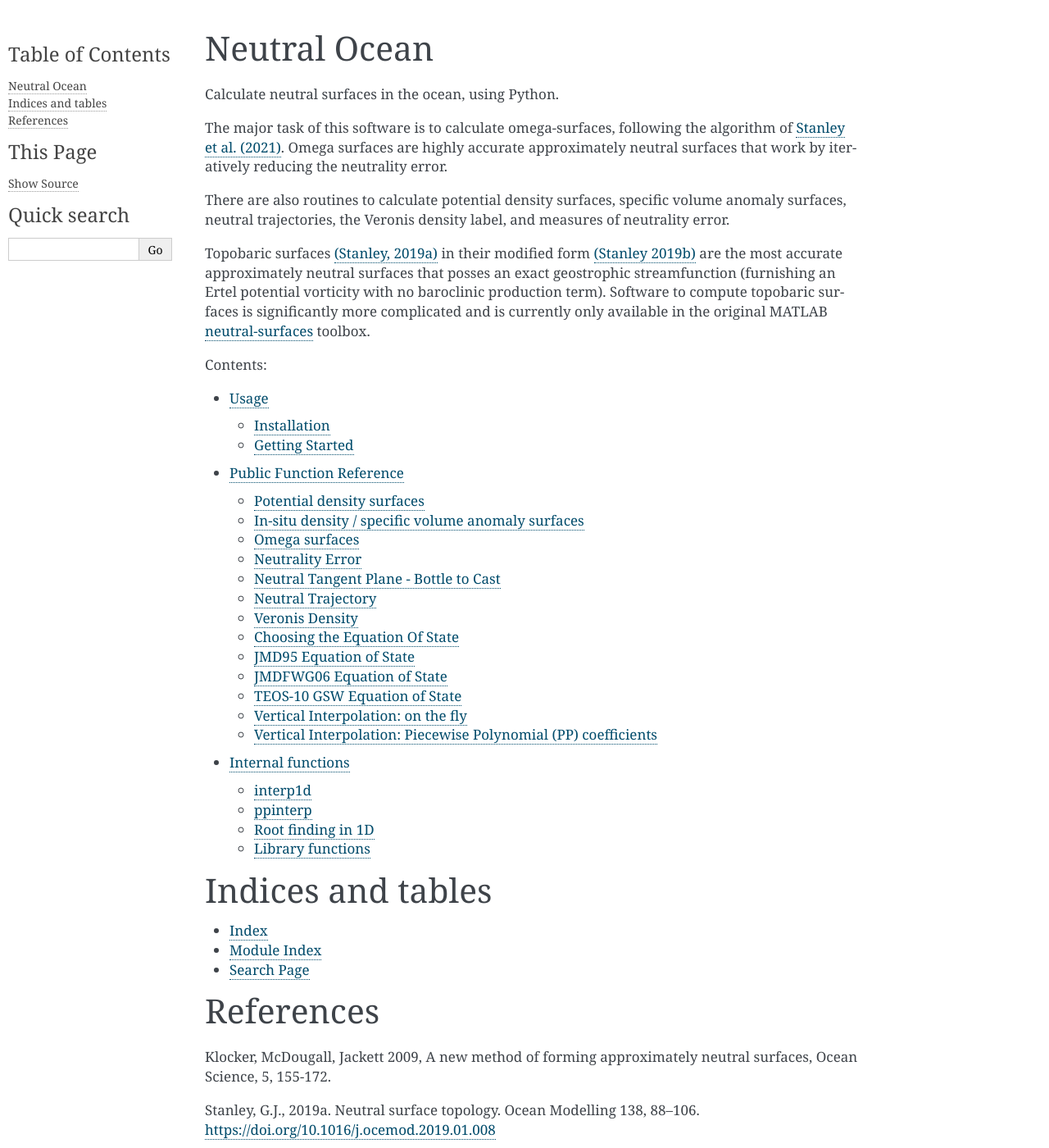
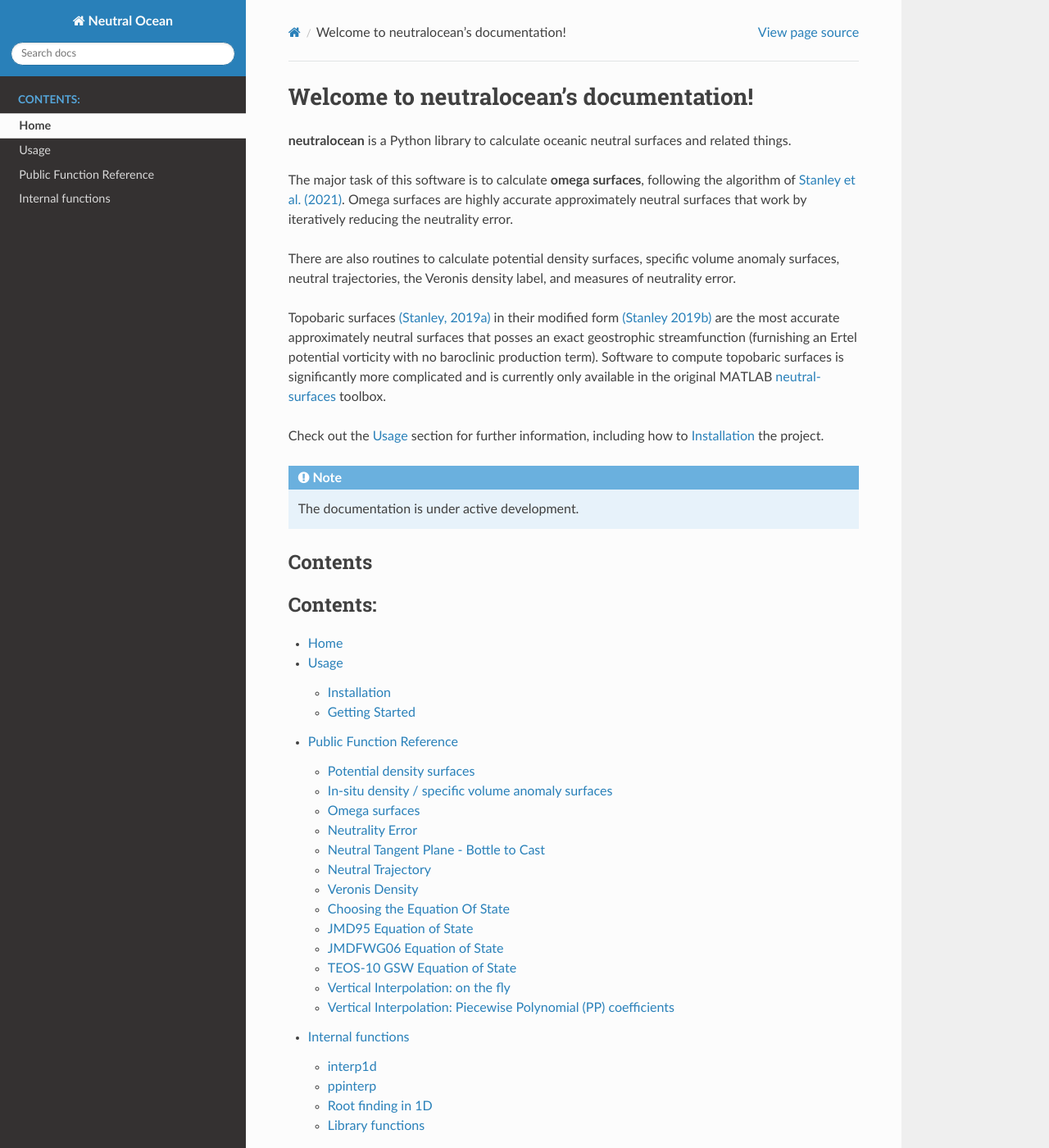
Before and after one commit to geoffstanley/neutralocean, a Sphinx documentation site: the page built from docs/index.rst, in a window 1280 px wide and 1400 px high. Shown: the whole window at 82% size. Built offline with Sphinx 7.4.7 and the Read the Docs theme 2.0.0, drawn with Linux system fonts in a browser that asks for light colours; some of the changed text lies outside the part shown.

Commit message:
Switch from alabaster theme to readthedocs theme
updating many files by following
https://github.com/readthedocs-examples/example-sphinx-basic/

It's working.  Need to reorganize the TOC tree, and do cross-referencing

```diff
--- a/docs/API.rst
+++ b/docs/API.rst
@@ -1,6 +1,8 @@
 Public Function Reference
 =========================
 
+.. autosummary::
+   :toctree: generated
 
 Potential density surfaces
 --------------------------
--- a/docs/conf.py
+++ b/docs/conf.py
@@ -2,7 +2,7 @@
 #
 # This file only contains a selection of the most common options. For a full
 # list see the documentation:
-# http://www.sphinx-doc.org/en/master/config
+# https://www.sphinx-doc.org/en/master/usage/configuration.html
 
 # -- Path setup --------------------------------------------------------------
 
@@ -14,10 +14,11 @@
 # import sys
 # sys.path.insert(0, os.path.abspath('.'))
 
+
 # -- Project information -----------------------------------------------------
 
 project = 'Neutral Ocean'
-copyright = '2021, Geoffrey Stanley'
+copyright = '2022, Geoffrey Stanley'
 author = 'Geoffrey Stanley'
 
 # The full version, including alpha/beta/rc tags
@@ -30,7 +31,10 @@ release = '0.1'
 # extensions coming with Sphinx (named 'sphinx.ext.*') or your custom
 # ones.
 extensions = [
+    "sphinx.ext.duration",
+    "sphinx.ext.doctest",
     "sphinx.ext.autodoc",
+    "sphinx.ext.autosummary",
     "sphinx.ext.todo",
     "sphinx.ext.mathjax",
     "sphinx.ext.viewcode",
@@ -39,9 +43,18 @@ extensions = [
 ]
 #    "sphinx.ext.autosectionlabel",
 
+intersphinx_mapping = {
+    "rtd": ("https://docs.readthedocs.io/en/stable/", None),
+    "python": ("https://docs.python.org/3/", None),
+    "sphinx": ("https://www.sphinx-doc.org/en/master/", None),
+}
+intersphinx_disabled_domains = ["std"]
 
 # Add any paths that contain templates here, relative to this directory.
-#templates_path = ['_templates']
+templates_path = ['_templates']
+
+# -- Options for EPUB output
+epub_show_urls = "footnote"
 
 # List of patterns, relative to source directory, that match files and
 # directories to ignore when looking for source files.
@@ -54,16 +67,10 @@ exclude_patterns = ['_build', 'Thumbs.db', '.DS_Store']
 # The theme to use for HTML and HTML Help pages.  See the documentation for
 # a list of builtin themes.
 #
-html_theme = 'alabaster'
-html_theme_options = {
-    'page_width': 'auto',
-}
+html_theme = "sphinx_rtd_theme"
 
 # Add any paths that contain custom static files (such as style sheets) here,
 # relative to this directory. They are copied after the builtin static files,
 # so a file named "default.css" will overwrite the builtin "default.css".
-# html_static_path = ['_static']
-
-
-#import numpydoc
-#numpydoc_xref_param_type = True
+#
+# html_static_path = ["_static"]
--- a/docs/index.rst
+++ b/docs/index.rst
@@ -1,34 +1,45 @@
-.. Neutral surfaces documentation master file, created by
-   sphinx-quickstart on Fri Apr  9 11:29:28 2021.
-   You can adapt this file completely to your liking, but it should at least
-   contain the root `toctree` directive.
+Welcome to neutralocean's documentation!
+========================================
 
-Neutral Ocean
-=============
+**neutralocean** is a Python library to calculate oceanic neutral surfaces and related things.
 
-Calculate neutral surfaces in the ocean, using Python.
+The major task of this software is to calculate **omega surfaces**, following the algorithm of `Stanley et al. (2021) <https://agupubs.onlinelibrary.wiley.com/doi/10.1029/2020MS002436>`_.  Omega surfaces are highly accurate approximately neutral surfaces that work by iteratively reducing the neutrality error.
 
-The major task of this software is to calculate omega-surfaces, following the algorithm of `Stanley et al. (2021) <https://agupubs.onlinelibrary.wiley.com/doi/10.1029/2020MS002436>`_.  Omega surfaces are highly accurate approximately neutral surfaces that work by iteratively reducing the neutrality error.
-
-There are also routines to calculate potential density surfaces, specific volume anomaly surfaces, neutral trajectories, the Veronis density label, and measures of neutrality error.
+There are also routines to calculate
+potential density surfaces,
+specific volume anomaly surfaces,
+neutral trajectories,
+the Veronis density label, and
+measures of neutrality error.
 
 Topobaric surfaces `(Stanley, 2019a) <https://www.sciencedirect.com/science/article/pii/S1463500318302221>`_ in their modified form `(Stanley 2019b) <https://www.sciencedirect.com/science/article/pii/S1463500318302233>`_ are the most accurate approximately neutral surfaces that posses an exact geostrophic streamfunction (furnishing an Ertel potential vorticity with no baroclinic production term).  Software to compute topobaric surfaces is significantly more complicated and is currently only available in the original MATLAB `neutral-surfaces <https://github.com/geoffstanley/neutral-surfaces>`_ toolbox.
 
+Check out the :doc:`usage` section for further information, including
+how to :ref:`installation` the project.
+
+.. note::
+
+   The documentation is under active development.
+
+
+Contents
+--------
 
 .. toctree::
    :maxdepth: 2
    :caption: Contents:
 
+   Home <self>
    usage
    API
    internals
+
 
 Indices and tables
 ==================
 
 * :ref:`genindex`
 * :ref:`modindex`
-* :ref:`search`
 
 
 References
--- a/docs/usage.rst
+++ b/docs/usage.rst
@@ -1,5 +1,7 @@
 Usage
 =====
+
+.. _installation:
 
 Installation
 ------------
```
Also changed, not shown: other parts of docs/usage.rst (+2 -2 lines), docs/requirements.txt (+62 -1 lines), .readthedocs.yaml, 2 other files.
